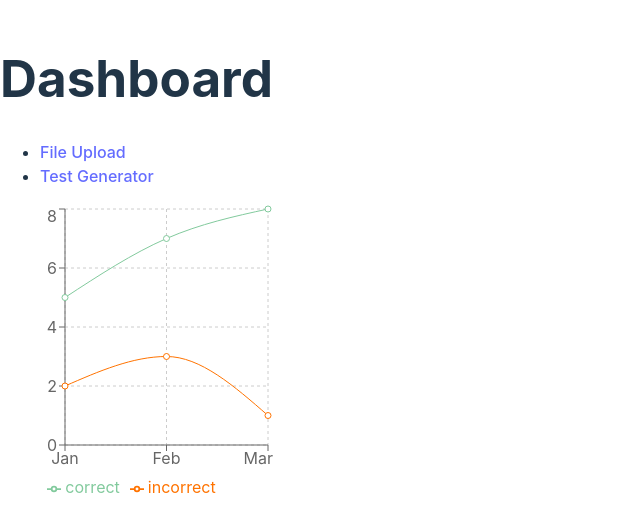
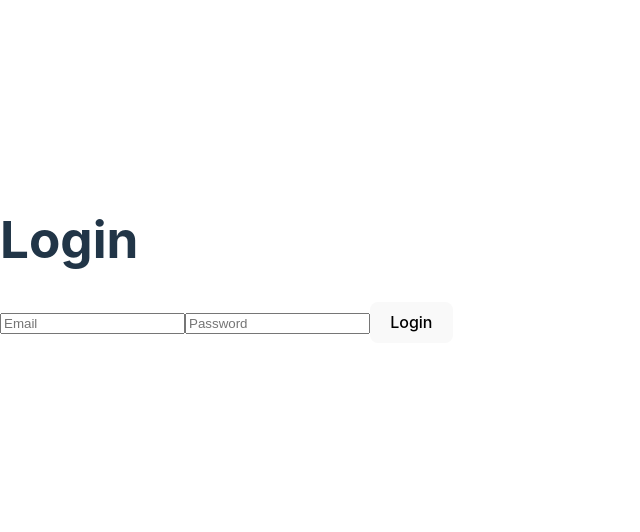
Before and after one commit to mvxconrad/ForgePrep, a React (Vite) app in the folder frontend/forgeprep-frontend/: page / in a window 1280 px wide. Shown: the part 140-672 px from the top of the page, without its empty margins (0-640 px from the left). Built offline with nearby package versions, Linux system fonts and the light colour scheme.

Commit message:
created profile and settings page

```diff
--- a/frontend/forgeprep-frontend/src/App.jsx
+++ b/frontend/forgeprep-frontend/src/App.jsx
@@ -1,16 +1,20 @@
 import React from "react";
-import { BrowserRouter as Router, Routes, Route } from "react-router-dom";
+import { BrowserRouter as Router, Routes, Route, Navigate } from "react-router-dom";
+import LoginPage from "./pages/LoginPage";
 import Dashboard from "./pages/Dashboard";
-import FileUpload from "./pages/FileUploadPage";
-import TestGenerator from "./pages/TestGeneratorPage";
+import ProfilePage from "./pages/ProfilePage";
+import SettingsPage from "./pages/SettingsPage";
 
 const App = () => {
+  const isAuthenticated = !!localStorage.getItem("token"); // Check if user is logged in
+
   return (
     <Router>
       <Routes>
-        <Route path="/" element={<Dashboard />} />
-        <Route path="/fileupload" element={<FileUpload />} />
-        <Route path="/testgenerator" element={<TestGenerator />} />
+        <Route path="/" element={isAuthenticated ? <Navigate to="/dashboard" /> : <LoginPage />} />
+        <Route path="/dashboard" element={isAuthenticated ? <Dashboard /> : <Navigate to="/" />} />
+        <Route path="/profile" element={isAuthenticated ? <ProfilePage /> : <Navigate to="/" />} />
+        <Route path="/settings" element={isAuthenticated ? <SettingsPage /> : <Navigate to="/" />} />
       </Routes>
     </Router>
   );
--- a/frontend/forgeprep-frontend/src/pages/Dashboard.jsx
+++ b/frontend/forgeprep-frontend/src/pages/Dashboard.jsx
@@ -3,20 +3,19 @@ import { Link } from "react-router-dom";
 import PerformanceChart from "../components/PerformanceChart";
 
 const Dashboard = () => {
-  const mockPerformanceData = [
-    { date: "Jan", correct: 5, incorrect: 2 },
-    { date: "Feb", correct: 7, incorrect: 3 },
-    { date: "Mar", correct: 8, incorrect: 1 },
-  ];
+  const mockPerformanceData = {
+    dates: ["Jan", "Feb", "Mar"],
+    correct: [5, 7, 8],
+    incorrect: [2, 3, 1],
+  };
 
   return (
     <div>
       <h1>Dashboard</h1>
       <nav>
-        <ul>
-          <li><Link to="/fileupload">File Upload</Link></li>
-          <li><Link to="/testgenerator">Test Generator</Link></li>
-        </ul>
+        <Link to="/profile">Profile</Link> |
+        <Link to="/settings">Settings</Link> |
+        <Link to="/" onClick={() => localStorage.removeItem("token")}>Logout</Link>
       </nav>
       <PerformanceChart performanceData={mockPerformanceData} />
     </div>
--- a/frontend/forgeprep-frontend/src/pages/LoginPage.jsx
+++ b/frontend/forgeprep-frontend/src/pages/LoginPage.jsx
@@ -1,39 +1,40 @@
 import React, { useState } from "react";
+import { useNavigate } from "react-router-dom";
 import axios from "axios";
 
 const LoginPage = () => {
   const [email, setEmail] = useState("");
   const [password, setPassword] = useState("");
+  const navigate = useNavigate(); // Hook to navigate between pages
 
   const handleLogin = async (e) => {
     e.preventDefault();
 
-    // Mock login (For testing purposes only)
-    if (email === "test@example.com" && password === "password123") {
+    // TEMPORARY: Allow login with hardcoded test credentials
+    if (email === "test@example.com" && password === "password") {
+      localStorage.setItem("token", "fake-token"); // Store fake token
+      navigate("/dashboard"); // Redirect to dashboard
+      return;
+    }
+
+    try {
+      const response = await axios.post(
+        `${import.meta.env.VITE_API_BASE_URL}/auth/login`,
+        { email, password }
+      );
+
       alert("Login successful!");
-      localStorage.setItem("token", "mockToken123"); // Mock token storage
-      // Simulate successful login by redirecting to the dashboard or home page
-      window.location.href = "/dashboard"; // Redirect to the dashboard
-    } else {
+      localStorage.setItem("token", response.data.token); // Store real token
+      navigate("/dashboard"); // Redirect after login
+    } catch (error) {
+      console.error("Login failed", error);
       alert("Invalid credentials");
     }
-
-    // Uncomment this part once you are ready to connect to the backend
-    // try {
-    //   const response = await axios.post(`${import.meta.env.VITE_API_BASE_URL}/auth/login`, {
-    //     email,
-    //     password,
-    //   });
-    //   alert("Login successful!");
-    //   localStorage.setItem("token", response.data.token);
-    //   window.location.href = "/dashboard"; // Redirect to the dashboard
-    // } catch (error) {
-    //   console.error("Login failed", error);
-    //   alert("Invalid credentials");
-    // }
   };
 
   return (
+    <div>
+      <h1>Login</h1>
       <form onSubmit={handleLogin}>
         <input
           type="email"
@@ -49,6 +50,7 @@ const LoginPage = () => {
         />
         <button type="submit">Login</button>
       </form>
+    </div>
   );
 };
 
--- /dev/null
+++ b/frontend/forgeprep-frontend/src/pages/ProfilePage.jsx
@@ -0,0 +1,39 @@
+import React, { useState, useEffect } from "react";
+import axios from "axios";
+
+const ProfilePage = () => {
+  const [user, setUser] = useState(null);
+
+  useEffect(() => {
+    const fetchUserData = async () => {
+      try {
+        const token = localStorage.getItem("token");
+        const response = await axios.get(
+          `${import.meta.env.VITE_API_BASE_URL}/auth/me`,
+          { headers: { Authorization: `Bearer ${token}` } }
+        );
+        setUser(response.data);
+      } catch (error) {
+        console.error("Error fetching user data", error);
+      }
+    };
+
+    fetchUserData();
+  }, []);
+
+  return (
+    <div>
+      <h1>Profile</h1>
+      {user ? (
+        <div>
+          <p><strong>Name:</strong> {user.name}</p>
+          <p><strong>Email:</strong> {user.email}</p>
+        </div>
+      ) : (
+        <p>Loading profile...</p>
+      )}
+    </div>
+  );
+};
+
+export default ProfilePage;
--- /dev/null
+++ b/frontend/forgeprep-frontend/src/pages/SettingsPage.jsx
@@ -0,0 +1,41 @@
+import React, { useState } from "react";
+import axios from "axios";
+
+const SettingsPage = () => {
+  const [password, setPassword] = useState("");
+  const [message, setMessage] = useState("");
+
+  const handleUpdate = async (e) => {
+    e.preventDefault();
+    try {
+      const token = localStorage.getItem("token");
+      await axios.put(
+        `${import.meta.env.VITE_API_BASE_URL}/auth/update-password`,
+        { password },
+        { headers: { Authorization: `Bearer ${token}` } }
+      );
+      setMessage("Password updated successfully!");
+    } catch (error) {
+      console.error("Error updating password", error);
+      setMessage("Failed to update password.");
+    }
+  };
+
+  return (
+    <div>
+      <h1>Settings</h1>
+      <form onSubmit={handleUpdate}>
+        <input
+          type="password"
+          placeholder="New Password"
+          value={password}
+          onChange={(e) => setPassword(e.target.value)}
+        />
+        <button type="submit">Update Password</button>
+      </form>
+      {message && <p>{message}</p>}
+    </div>
+  );
+};
+
+export default SettingsPage;
```
Lines whose indentation alone changed are shown as unchanged.
